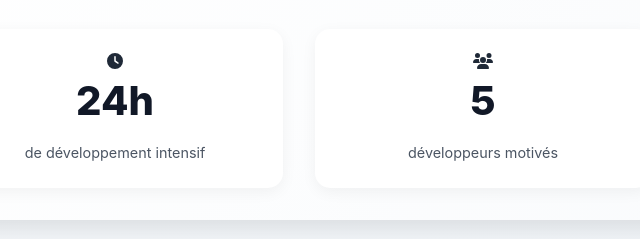
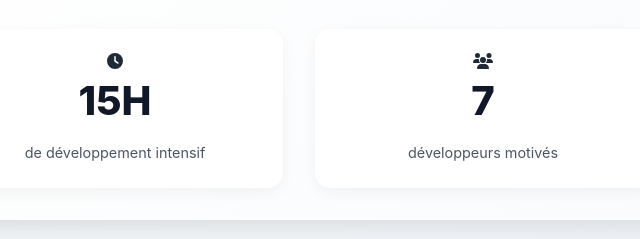
Before and after one commit to Rayane34/portfolio, a plain HTML site: page nuit-info.html in a window 1280 px wide. Shown: the part 2237-2476 px from the top of the page, 157-797 px from the left. Drawn offline with Linux system fonts and the light colour scheme.

Commit message:
v8 portfolio

```diff
--- a/nuit-info.html
+++ b/nuit-info.html
@@ -38,7 +38,7 @@
             <div class="tech-box">
                 <h3><i class="fas fa-code"></i> Technologies utilisées</h3>
                 <ul>
-                    <li>JavaScript (ES6+)</li>
+                    <li>JavaScript </li>
                     <li>HTML5/CSS3</li>
                     <li>Canvas API pour le jeu</li>
                     <li>LocalStorage pour la sauvegarde</li>
@@ -111,12 +111,12 @@
             <div class="achievement-stats">
                 <div class="stat-item">
                     <i class="fas fa-clock"></i>
-                    <span class="stat-number">24h</span>
+                    <span class="stat-number">15H</span>
                     <span class="stat-label">de développement intensif</span>
                 </div>
                 <div class="stat-item">
                     <i class="fas fa-users"></i>
-                    <span class="stat-number">5</span>
+                    <span class="stat-number">7</span>
                     <span class="stat-label">développeurs motivés</span>
                 </div>
                 <div class="stat-item">
```
